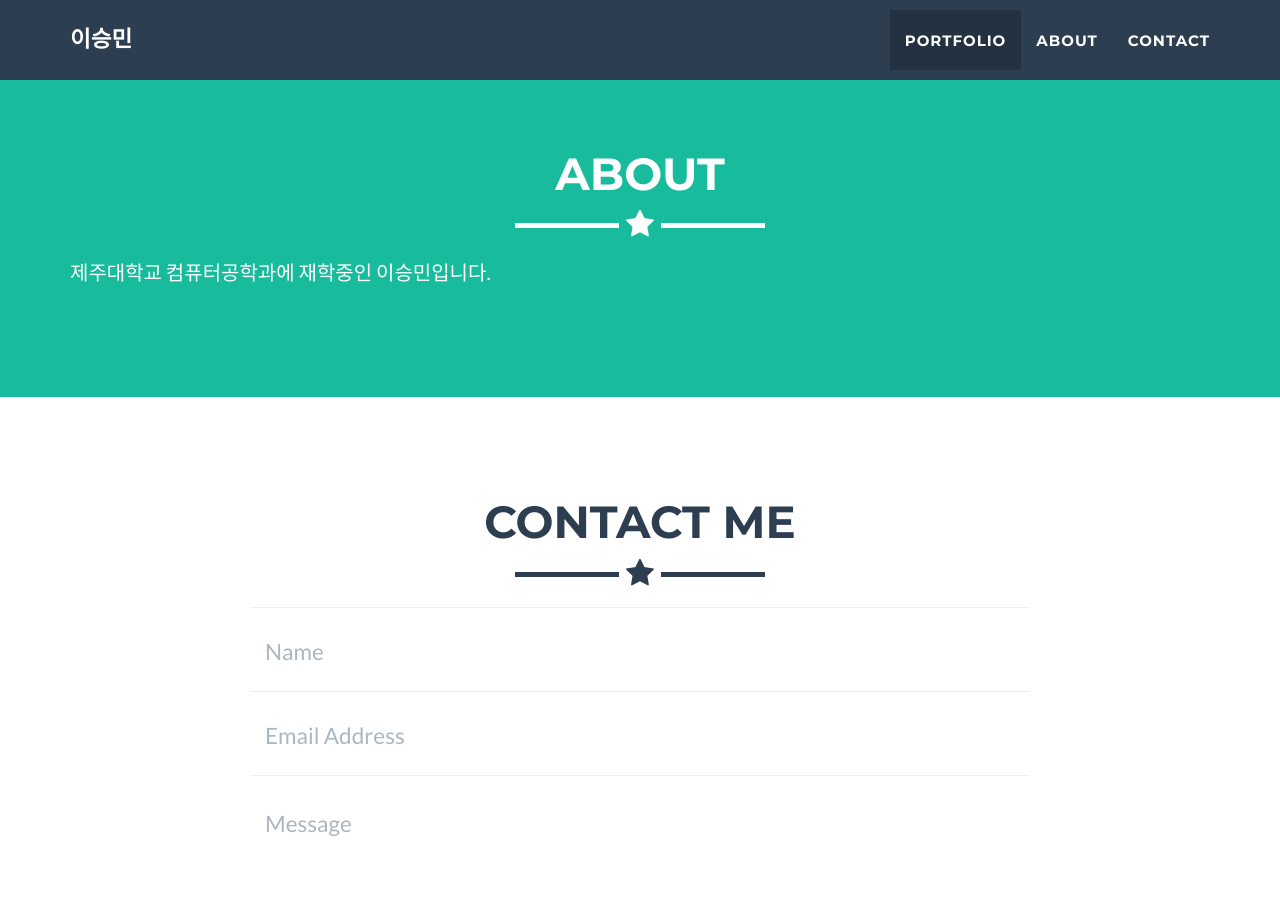
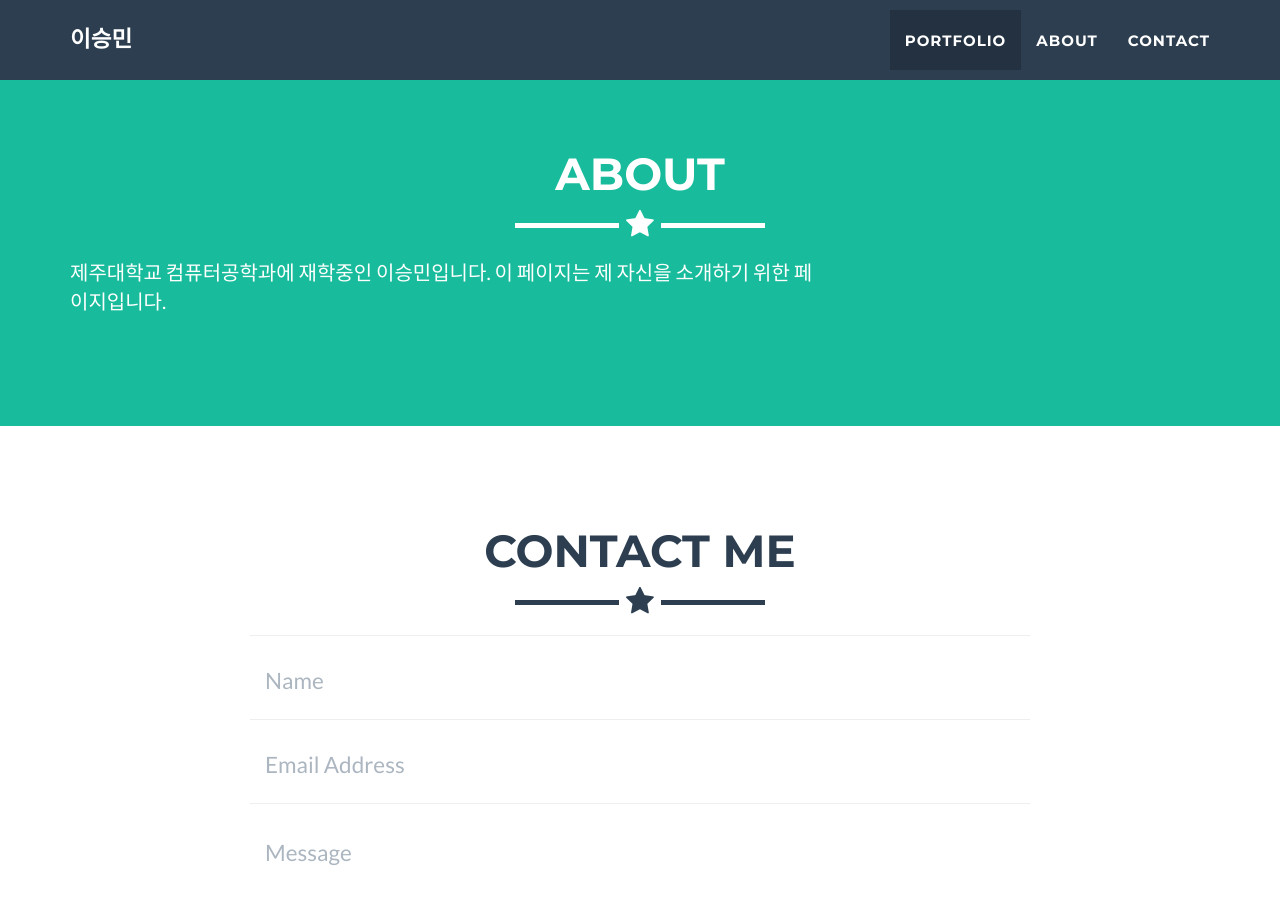
Before and after one commit to smlee5270/smlee5270.github.io, a Jekyll site: the page built from _posts/2014-07-18-project-1.markdown, in a window 1280 px wide and 900 px high, scrolled down 1616 px. Built offline with Jekyll 4.4.1, drawn with Linux system fonts in a browser that asks for light colours.

Commit message:
ㅓㅏㅓㅏ

```diff
--- a/_includes/about.html
+++ b/_includes/about.html
@@ -9,7 +9,7 @@
             </div>
             <div class="row">
                 <div class="col-lg-8">
-                    <p>제주대학교 컴퓨터공학과에 재학중인 이승민입니다. </p>
+                    <p>제주대학교 컴퓨터공학과에 재학중인 이승민입니다. 이 페이지는 제 자신을 소개하기 위한 페이지입니다.</p>
                 </div>
 
             </div>
```
